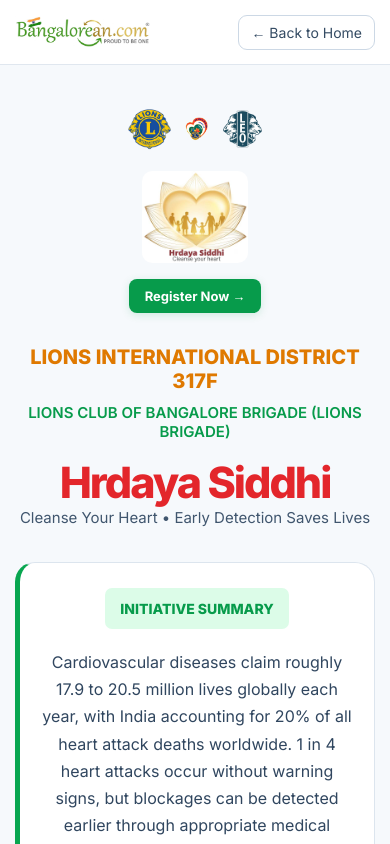
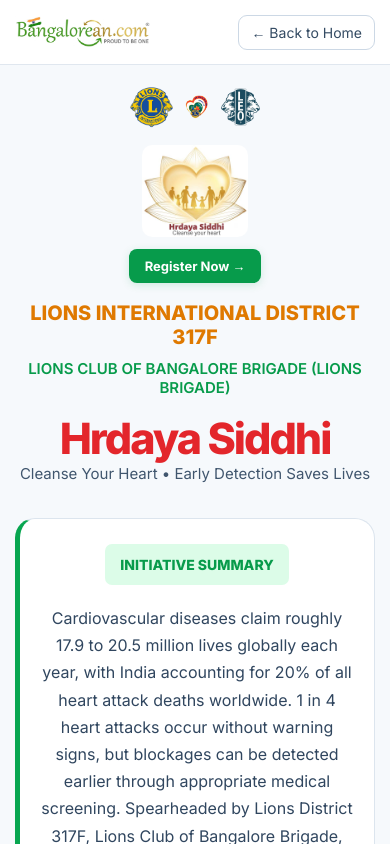
Before and after one commit to Siri-Sandireddy/iambangalorean, a React (Vite) app: page / in a window 390 px wide. Both pictures are taken after a click on the button "Explore Hrdaya Siddhi". Shown: the top 844 px of the page. Built offline with nearby package versions, Linux system fonts and the light colour scheme.

Commit message:
Tighten Hrdaya Siddhi top spacing and smooth register scroll

```diff
--- a/src/App.css
+++ b/src/App.css
@@ -475,25 +475,30 @@ img {
 .detail-main {
   width: min(100% - 48px, 1268px);
   margin: 0 auto;
-  padding: 48px 0 32px;
+  padding: 18px 0 32px;
 }
 
-/* HEADER BRANDING: PARTNERS LEFT, MAIN EVENT CENTER, REGISTER RIGHT */
+/* TOP BRANDING STRIP & HEADER BRANDING: PARTNERS LEFT, MAIN EVENT CENTER, REGISTER RIGHT */
+
+.top-branding-strip {
+  width: 100%;
+  margin-bottom: 14px;
+}
 
 .header-branding {
   display: grid;
   grid-template-columns: 1fr auto 1fr;
   align-items: center;
   width: 100%;
-  margin: 0 auto 38px;
-  padding: 16px 24px;
+  margin: 0 auto;
+  padding: 6px 12px;
   box-sizing: border-box;
 }
 
 .partner-logos {
   display: flex;
   align-items: center;
-  gap: 22px;
+  gap: 16px;
   justify-self: start;
 }
 
@@ -544,7 +549,7 @@ img {
 /* DETAIL PAGE TITLES */
 
 .detail-title-section {
-  margin-bottom: 58px;
+  margin-bottom: 36px;
   text-align: center;
 }
 
@@ -729,16 +734,19 @@ img {
     font-size: 18px;
   }
 
+  .top-branding-strip {
+    margin-bottom: 16px;
+  }
+
   .header-branding {
     grid-template-columns: 1fr;
-    gap: 18px;
-    padding: 12px 16px;
-    margin-bottom: 30px;
+    gap: 14px;
+    padding: 6px 8px;
     justify-items: center;
   }
 
   .partner-logos {
-    gap: 18px;
+    gap: 14px;
     justify-self: center;
     flex-wrap: wrap;
     justify-content: center;
@@ -838,19 +846,22 @@ img {
 
   .detail-main {
     width: calc(100% - 30px);
-    padding-top: 30px;
+    padding-top: 12px;
+  }
+
+  .top-branding-strip {
+    margin-bottom: 14px;
   }
 
   .header-branding {
     grid-template-columns: 1fr;
-    gap: 16px;
-    padding: 8px 0;
-    margin-bottom: 24px;
+    gap: 12px;
+    padding: 4px 0;
     justify-items: center;
   }
 
   .partner-logos {
-    gap: 14px;
+    gap: 12px;
     justify-self: center;
   }
 
--- a/src/App.jsx
+++ b/src/App.jsx
@@ -1,5 +1,5 @@
-import React, { useState } from "react";
-import { BrowserRouter, Routes, Route, Link, useNavigate } from "react-router-dom";
+import React, { useEffect, useState } from "react";
+import { BrowserRouter, Routes, Route, Link, useLocation, useNavigate } from "react-router-dom";
 import Registration from "./Registration";
 import "./App.css";
 
@@ -17,6 +17,7 @@ function AwarenessOrCctaPage({ mode }) {
         />
 
         <button
+          type="button"
           className="back-home-btn"
           onClick={() => navigate("/hrdayasiddhi")}
         >
@@ -180,6 +181,7 @@ function AwarenessOrCctaPage({ mode }) {
           </p>
 
           <button
+            type="button"
             className="initiative-register-btn"
             onClick={() => navigate("/hrdayasiddhi#register")}
           >
@@ -199,6 +201,16 @@ function AwarenessOrCctaPage({ mode }) {
 
 function HrdayaSiddhiPage() {
   const navigate = useNavigate();
+  const { hash } = useLocation();
+
+  useEffect(() => {
+    if (hash === "#register") {
+      const el = document.getElementById("register");
+      if (el) {
+        el.scrollIntoView({ behavior: "smooth" });
+      }
+    }
+  }, [hash]);
 
   return (
     <div className="hrdaya-page">
@@ -215,6 +227,7 @@ function HrdayaSiddhiPage() {
       </header>
 
       <main className="detail-main">
+        <div className="top-branding-strip">
           <div className="header-branding">
             <div className="partner-logos">
               <img
@@ -246,6 +259,7 @@ function HrdayaSiddhiPage() {
               <a href="#register" className="header-register-btn">
                 Register Now →
               </a>
+            </div>
           </div>
         </div>
 
@@ -287,6 +301,7 @@ function HrdayaSiddhiPage() {
 
         <section className="initiative-cards">
           <button
+            type="button"
             className="initiative-card awareness-card"
             onClick={() => navigate("/hrdayasiddhi/awareness")}
           >
@@ -305,6 +320,7 @@ function HrdayaSiddhiPage() {
           </button>
 
           <button
+            type="button"
             className="initiative-card ccta-card"
             onClick={() => navigate("/hrdayasiddhi/ccta")}
           >
@@ -396,6 +412,7 @@ function HomePage() {
         </p>
 
         <button
+          type="button"
           className="hero-btn"
           onClick={() => navigate("/hrdayasiddhi")}
         >
@@ -413,6 +430,7 @@ function HomePage() {
       <main className="content" id="about">
         <div className="floating-card">
           <button
+            type="button"
             className="floating-logo-button"
             onClick={() => navigate("/hrdayasiddhi")}
             aria-label="Explore Hrdaya Siddhi"
@@ -446,6 +464,7 @@ function HomePage() {
           </p>
 
           <button
+            type="button"
             className="learn-btn"
             onClick={() => navigate("/hrdayasiddhi")}
           >
```
Lines whose indentation alone changed are shown as unchanged.
